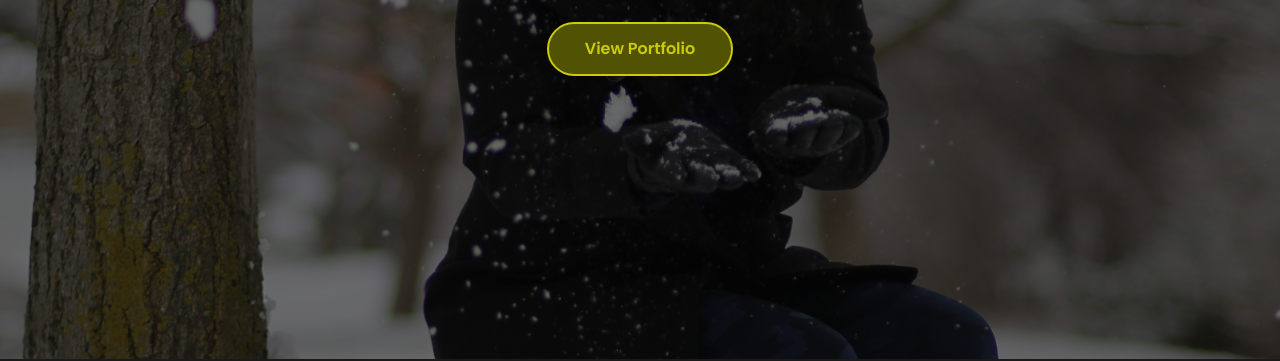
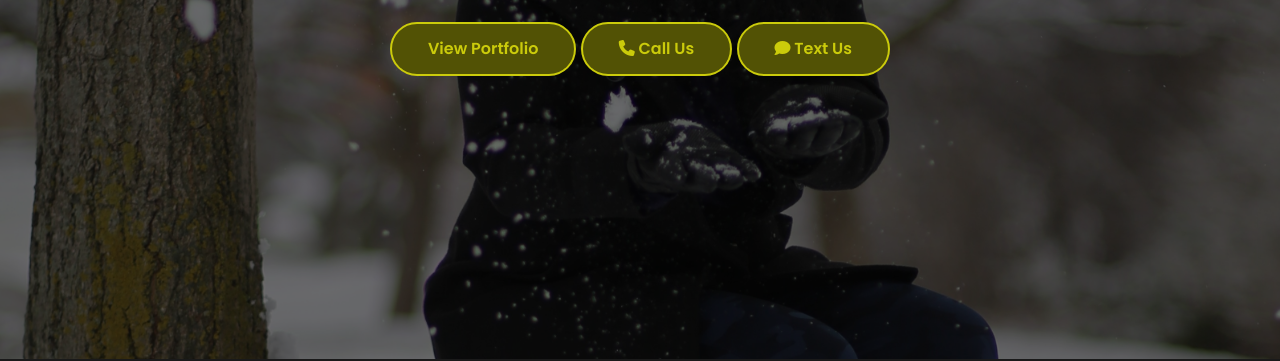
Before and after one commit to sitharaclicks/sitharaclicks.github.io, a plain HTML site: page index.html in a window 1280 px wide. Shown: the part 441-802 px from the top of the page. Drawn offline with Linux system fonts and the light colour scheme.

Commit message:
Update index.html

```diff
--- a/index.html
+++ b/index.html
@@ -8,7 +8,7 @@
 
   <!-- Google Font -->
   <link href="https://fonts.googleapis.com/css2?family=Poppins:wght@300;400;600&display=swap" rel="stylesheet">
-
+  <link rel="stylesheet" href="https://cdnjs.cloudflare.com/ajax/libs/font-awesome/6.5.2/css/all.min.css" integrity="sha512-SnH5WK+bZxgPHs44uWIX+LLJAJ9/2PkPKZ5QiAj6Ta86w+fsb2TkcmfRyVX3pBnMFcV7oQPJkl9QevSCWr3W6A==" crossorigin="anonymous" referrerpolicy="no-referrer" />
   <style>
   /* ---------- CSS VARIABLES ---------- */
   :root{
@@ -222,6 +222,12 @@
     <h1>SITHARACLICKS Photography</h1>
     <p>Transforming moments into timeless memories with a lens that captures the essence of life, love, and the great outdoors.</p>
     <a href="#portfolio" class="btn" style="margin-top:25px">View Portfolio</a>
+	  <a href="tel:+13132665138" class="btn">
+		<i class="fa-solid fa-phone"></i> Call Us
+	  </a>
+	  <a href="sms:+13132665138?body=Hello%20Sitharaclicks%20Photography!" class="btn">
+		<i class="fa-solid fa-comment"></i> Text Us
+	  </a>
   </div>
 </section>
 
```
